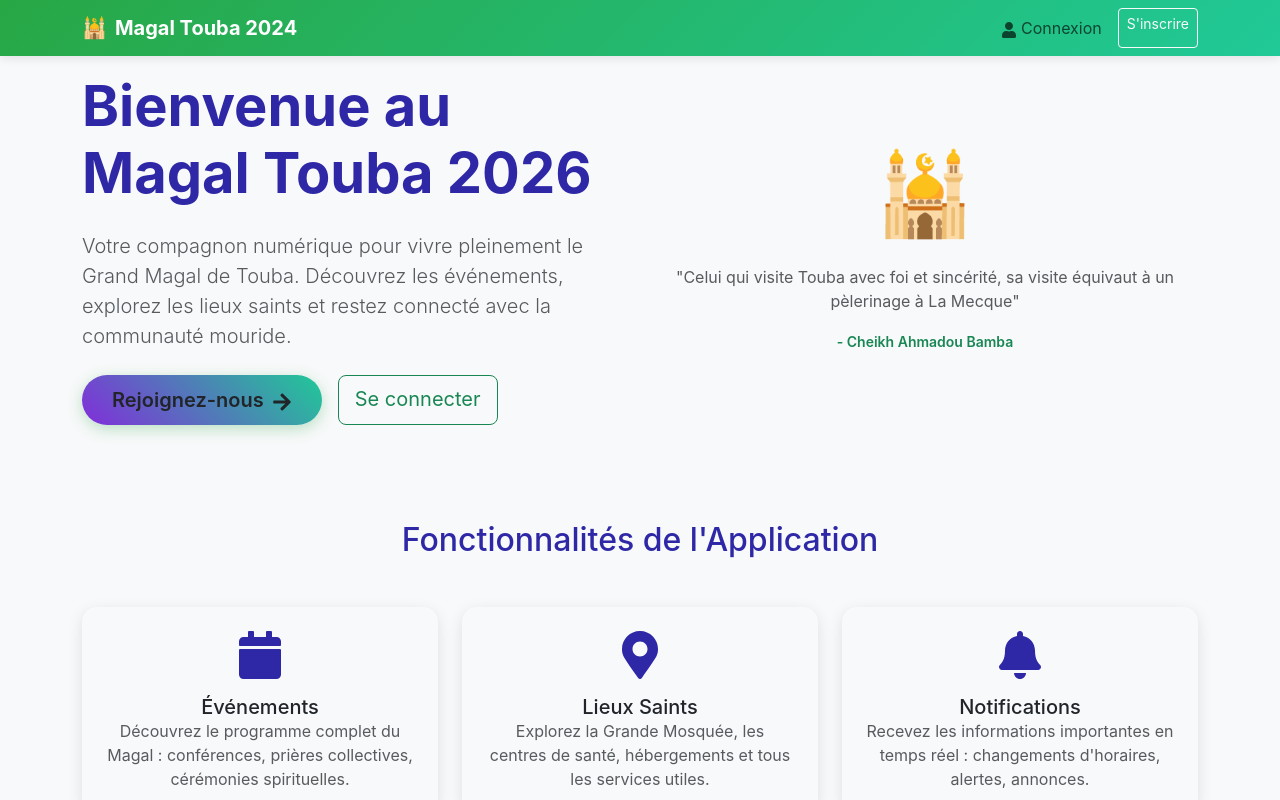
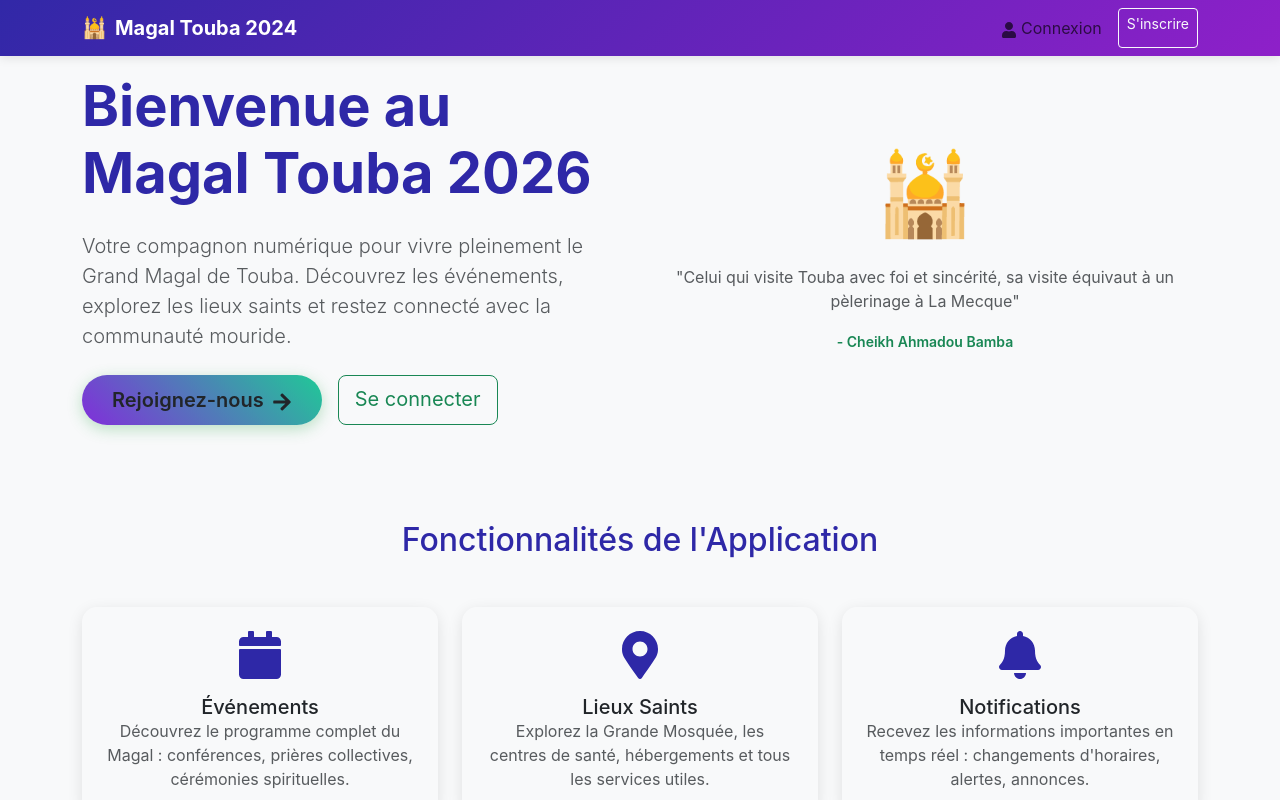
Before and after one commit to Ndeye2003/magal_touba_react, a React (Create React App) app: page / in a window 1280 px wide. Shown: the top 800 px of the page. Built offline with nearby package versions, Linux system fonts and the light colour scheme.

Commit message:
Update custom.css
ggg

```diff
--- a/src/styles/custom.css
+++ b/src/styles/custom.css
@@ -126,7 +126,7 @@
 
 /* Navbar avec dégradé */
 .magal-navbar {
-  background: linear-gradient(135deg, #28a745, #20c997);
+  background: linear-gradient(135deg, #3128a7, #8e20c9);
   box-shadow: 0 2px 10px rgba(0, 0, 0, 0.1);
 }
 
```
